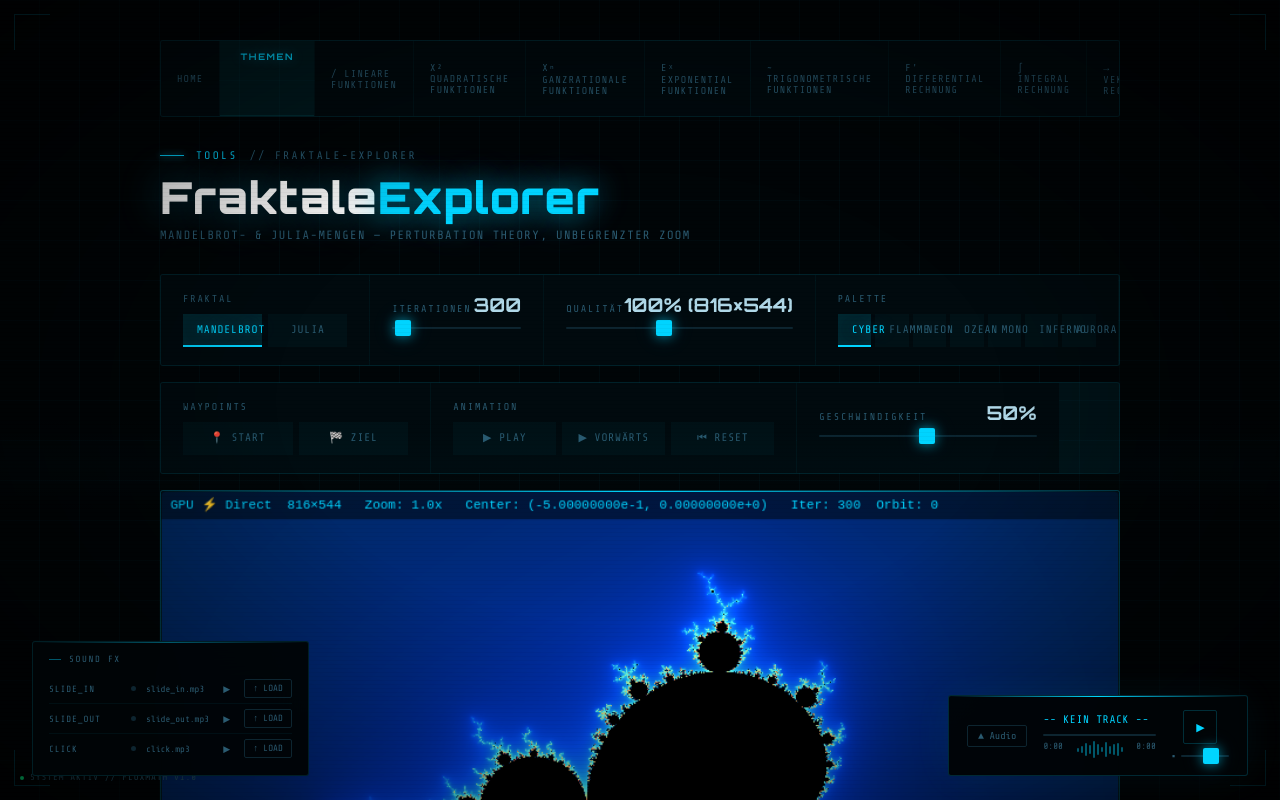
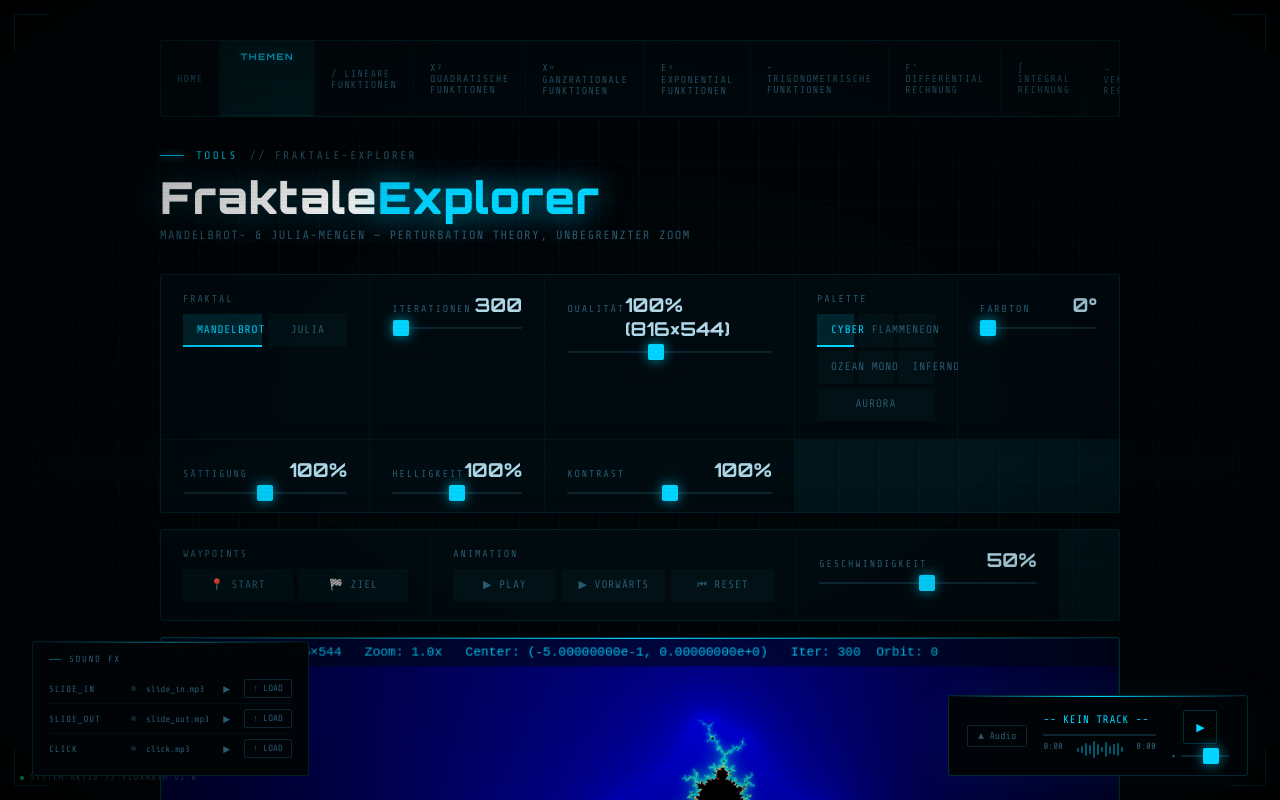
Before and after one commit to mpue/fluxmath, a React app: page /topic/fraktale-explorer in a window 1280 px wide. Shown: the top 800 px of the page. Built offline with nearby package versions, Linux system fonts and the light colour scheme.

Commit message:
HSV and iteration deüth

```diff
--- a/src/topics/tools/FraktaleExplorer/FraktaleExplorer.tsx
+++ b/src/topics/tools/FraktaleExplorer/FraktaleExplorer.tsx
@@ -96,6 +96,35 @@ uniform int   u_mode;        // 0 = direct, 1 = perturbation
 uniform vec2  u_center;      // float32 center (direct mode)
 uniform vec2  u_juliaC;      // Julia c for direct mode
 uniform vec2  u_viewOffset;  // shift from ref orbit center
+uniform float u_hueShift;    // 0..360
+uniform float u_saturation;  // 0..2
+uniform float u_brightness;  // 0..2
+uniform float u_contrast;    // 0..3
+
+vec3 rgb2hsv(vec3 c) {
+  vec4 K = vec4(0.0, -1.0/3.0, 2.0/3.0, -1.0);
+  vec4 p = mix(vec4(c.bg, K.wz), vec4(c.gb, K.xy), step(c.b, c.g));
+  vec4 q = mix(vec4(p.xyw, c.r), vec4(c.r, p.yzx), step(p.x, c.r));
+  float d = q.x - min(q.w, q.y);
+  float e = 1.0e-10;
+  return vec3(abs(q.z + (q.w - q.y) / (6.0*d + e)), d / (q.x + e), q.x);
+}
+
+vec3 hsv2rgb(vec3 c) {
+  vec4 K = vec4(1.0, 2.0/3.0, 1.0/3.0, 3.0);
+  vec3 p = abs(fract(c.xxx + K.xyz) * 6.0 - K.www);
+  return c.z * mix(K.xxx, clamp(p - K.xxx, 0.0, 1.0), c.y);
+}
+
+vec3 applyColorAdjust(vec3 col) {
+  vec3 hsv = rgb2hsv(col);
+  hsv.x = fract(hsv.x + u_hueShift / 360.0);
+  hsv.y = clamp(hsv.y * u_saturation, 0.0, 1.0);
+  hsv.z = clamp(hsv.z * u_brightness, 0.0, 1.0);
+  vec3 rgb = hsv2rgb(hsv);
+  rgb = clamp((rgb - 0.5) * u_contrast + 0.5, 0.0, 1.0);
+  return rgb;
+}
 
 vec3 readOrbit(int n) {
   float idx = float(n);
@@ -170,11 +199,11 @@ void main() {
         float nu = log(log_zn / log(2.0)) / log(2.0);
         float s = float(i) + 1.0 - nu;
         float t = clamp(s / float(u_maxIter) * 4.0, 0.0, 1.0);
-        gl_FragColor = vec4(getPalette(t), 1.0);
+        gl_FragColor = vec4(applyColorAdjust(getPalette(t)), 1.0);
         return;
       }
     }
-    gl_FragColor = vec4(0.0, 0.0, 0.0, 1.0);
+    gl_FragColor = vec4(applyColorAdjust(vec3(0.0)), 1.0);
     return;
   }
 
@@ -214,7 +243,7 @@ void main() {
       float nu = log(log_zn / log(2.0)) / log(2.0);
       float s = float(i) + 1.0 - nu;
       float t = clamp(s / float(u_maxIter) * 4.0, 0.0, 1.0);
-      gl_FragColor = vec4(getPalette(t), 1.0);
+      gl_FragColor = vec4(applyColorAdjust(getPalette(t)), 1.0);
       return;
     }
 
@@ -271,7 +300,7 @@ void main() {
         float nu = log(log_zn / log(2.0)) / log(2.0);
         float s = float(iter) + 1.0 - nu;
         float t = clamp(s / float(u_maxIter) * 4.0, 0.0, 1.0);
-        gl_FragColor = vec4(getPalette(t), 1.0);
+        gl_FragColor = vec4(applyColorAdjust(getPalette(t)), 1.0);
         return;
       }
       float nr = zr*zr - zi*zi + pixel_cr;
@@ -281,7 +310,7 @@ void main() {
     }
   }
 
-  gl_FragColor = vec4(0.0, 0.0, 0.0, 1.0);
+  gl_FragColor = vec4(applyColorAdjust(vec3(0.0)), 1.0);
 }
 `;
 
@@ -363,6 +392,10 @@ function initGL(canvas: HTMLCanvasElement): GLCtx | null {
       center:     gl.getUniformLocation(prog, 'u_center'),
       juliaC:     gl.getUniformLocation(prog, 'u_juliaC'),
       viewOffset: gl.getUniformLocation(prog, 'u_viewOffset'),
+      hueShift:   gl.getUniformLocation(prog, 'u_hueShift'),
+      saturation: gl.getUniformLocation(prog, 'u_saturation'),
+      brightness: gl.getUniformLocation(prog, 'u_brightness'),
+      contrast:   gl.getUniformLocation(prog, 'u_contrast'),
     },
   };
 }
@@ -406,6 +439,10 @@ export const FraktaleExplorer: React.FC = () => {
   const [palIdx, setPalIdx] = useState(0);
   const [juliaC, setJuliaC] = useState({ re: -0.7, im: 0.27015 });
   const [qualityScale, setQualityScale] = useState(100);
+  const [hueShift, setHueShift] = useState(0);
+  const [saturation, setSaturation] = useState(100);
+  const [brightness, setBrightness] = useState(100);
+  const [contrast, setContrast] = useState(100);
   const [gpuOk, setGpuOk] = useState(true);
   const [canvasSize, setCanvasSize] = useState({ w: 900, h: 600 });
 
@@ -511,6 +548,10 @@ export const FraktaleExplorer: React.FC = () => {
     gl.uniform1i(uniforms.refLen, orbitRef.current ? orbitRef.current.len : 0);
     gl.uniform1i(uniforms.fractal, isMandel ? 0 : 1);
     gl.uniform1i(uniforms.palette, palIdx);
+    gl.uniform1f(uniforms.hueShift, hueShift);
+    gl.uniform1f(uniforms.saturation, saturation / 100);
+    gl.uniform1f(uniforms.brightness, brightness / 100);
+    gl.uniform1f(uniforms.contrast, contrast / 100 * 2);
 
     gl.drawArrays(gl.TRIANGLE_STRIP, 0, 4);
 
@@ -535,7 +576,7 @@ export const FraktaleExplorer: React.FC = () => {
         );
       }
     }
-  }, [fracArr, maxIter, palIdx, juliaC, canvasSize]);
+  }, [fracArr, maxIter, palIdx, juliaC, canvasSize, hueShift, saturation, brightness, contrast]);
 
   useEffect(() => { render(); }, [render]);
 
@@ -703,7 +744,7 @@ export const FraktaleExplorer: React.FC = () => {
             <span className="ctrl-label">Iterationen</span>
             <span className="ctrl-value">{maxIter}</span>
           </div>
-          <input type="range" min={30} max={10000} step={10} value={maxIter} onChange={e => setMaxIter(+e.target.value)} />
+          <input type="range" min={30} max={50000} step={10} value={maxIter} onChange={e => setMaxIter(+e.target.value)} />
         </div>
         <div className="ctrl">
           <div className="ctrl-header">
@@ -722,6 +763,34 @@ export const FraktaleExplorer: React.FC = () => {
               </button>
             ))}
           </div>
+        </div>
+        <div className="ctrl">
+          <div className="ctrl-header">
+            <span className="ctrl-label">Farbton</span>
+            <span className="ctrl-value">{hueShift}°</span>
+          </div>
+          <input type="range" min={0} max={360} step={1} value={hueShift} onChange={e => setHueShift(+e.target.value)} />
+        </div>
+        <div className="ctrl">
+          <div className="ctrl-header">
+            <span className="ctrl-label">Sättigung</span>
+            <span className="ctrl-value">{saturation}%</span>
+          </div>
+          <input type="range" min={0} max={200} step={1} value={saturation} onChange={e => setSaturation(+e.target.value)} />
+        </div>
+        <div className="ctrl">
+          <div className="ctrl-header">
+            <span className="ctrl-label">Helligkeit</span>
+            <span className="ctrl-value">{brightness}%</span>
+          </div>
+          <input type="range" min={0} max={200} step={1} value={brightness} onChange={e => setBrightness(+e.target.value)} />
+        </div>
+        <div className="ctrl">
+          <div className="ctrl-header">
+            <span className="ctrl-label">Kontrast</span>
+            <span className="ctrl-value">{contrast}%</span>
+          </div>
+          <input type="range" min={0} max={200} step={1} value={contrast} onChange={e => setContrast(+e.target.value)} />
         </div>
         {fracArr === 'julia' && (
           <>
```
